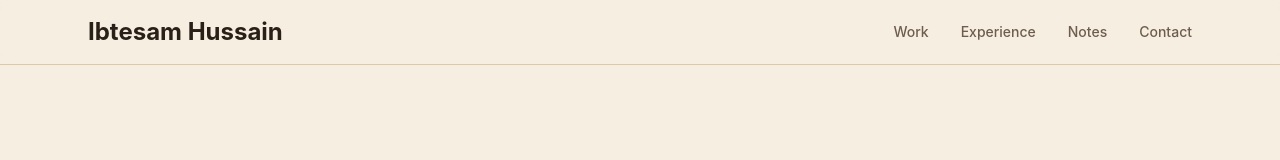
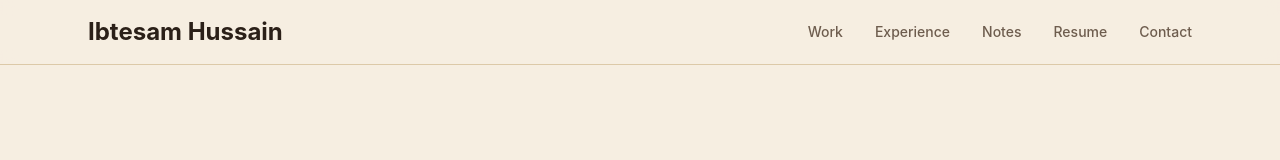
Before and after one commit to Ibtesam-Hussain/portfolio, a Next.js app: page / in a window 1280 px wide. Shown: the top 160 px of the page. Built offline with nearby package versions, Linux system fonts and the light colour scheme.

Commit message:
UPDATED: nav bar adjustments for resume feature

```diff
--- a/app/components/Nav.tsx
+++ b/app/components/Nav.tsx
@@ -1,17 +1,21 @@
 'use client';
 
 import { useState, useEffect } from 'react';
+import { usePathname } from 'next/navigation';
 
 const navItems = [
-  { name: 'Work', href: '#work' },
-  { name: 'Experience', href: '#experience' },
-  { name: 'Notes', href: '#notes' },
-  { name: 'Contact', href: '#contact' },
+  { name: 'Work', href: '#work', fullPath: '/#work' },
+  { name: 'Experience', href: '#experience', fullPath: '/#experience' },
+  { name: 'Notes', href: '#notes', fullPath: '/#notes' },
+  { name: 'Resume', href: '/resume', fullPath: '/resume' },
+  { name: 'Contact', href: '#contact', fullPath: '/#contact' },
 ];
 
 export default function Nav() {
+  const pathname = usePathname();
   const [activeSection, setActiveSection] = useState('');
   const [isOpen, setIsOpen] = useState(false);
+  const isResumePage = pathname === '/resume';
 
   useEffect(() => {
     const handleScroll = () => {
@@ -47,7 +51,7 @@ export default function Nav() {
     <nav className="sticky top-0 z-50 border-b border-line bg-paper/95 backdrop-blur-sm">
       <div className="mx-auto flex max-w-6xl items-center justify-between px-6 py-4">
         {/* Logo/Initials */}
-        <a href="#hero" className="text-2xl font-bold text-ink hover:text-signal transition-colors">
+        <a href={isResumePage ? '/' : '#hero'} className="text-2xl font-bold text-ink hover:text-signal transition-colors">
           Ibtesam Hussain
         </a>
 
@@ -59,7 +63,7 @@ export default function Nav() {
             return (
               <a
                 key={item.name}
-                href={item.href}
+                href={isResumePage ? item.fullPath : item.href}
                 className={`relative text-sm font-medium transition-colors group ${
                   isActive
                     ? 'text-signal'
@@ -113,7 +117,7 @@ export default function Nav() {
             return (
               <a
                 key={item.name}
-                href={item.href}
+                href={isResumePage ? item.fullPath : item.href}
                 className={`block text-sm font-medium transition-colors ${
                   isActive
                     ? 'text-signal'
```
